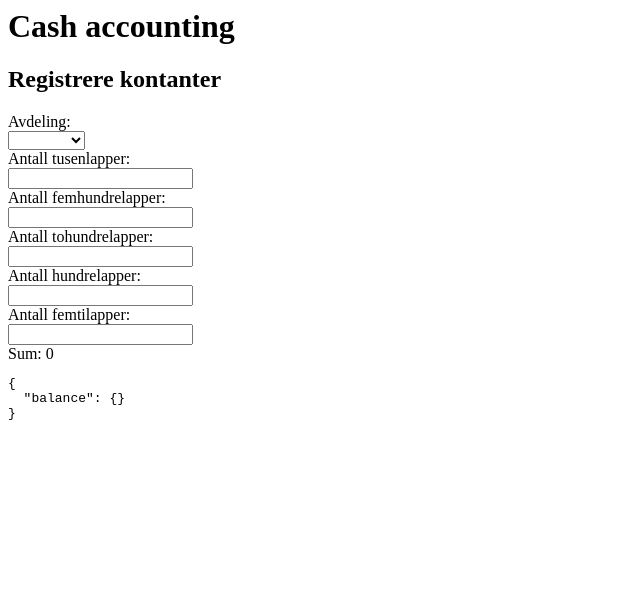
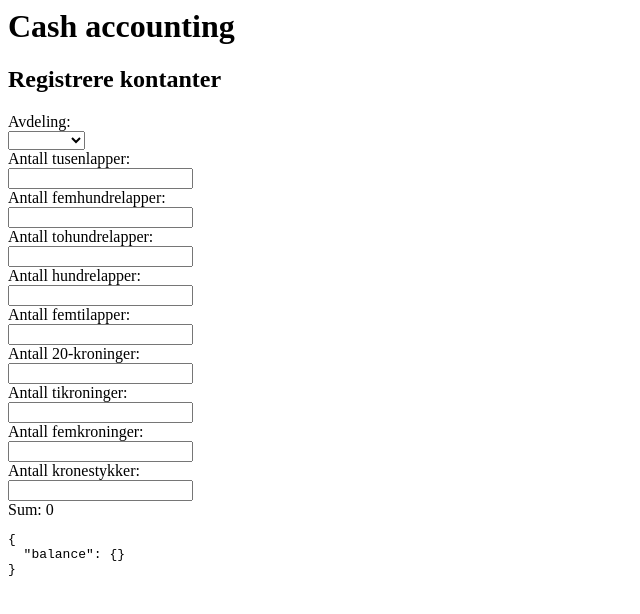
Before and after one commit to kristiania-pg6301-2024/pg6301-frontend-programming, a React (Vite) app in the folder client/: page / in a window 1280 px wide. Shown: the top 614 px of the page, without its empty margins (0-640 px from the left). Built offline with nearby package versions, Linux system fonts and the light colour scheme.

Commit message:
duplicate BillDenomination to CoinDenomination

```diff
--- a/client/src/components/settlement/newSettlementForm.jsx
+++ b/client/src/components/settlement/newSettlementForm.jsx
@@ -21,11 +21,47 @@ const BillDenominationTypes = {
         description: "femtilapper",
         value: 50
     },
-}
+};
+
+const CoinDenominationTypes = {
+    "kr20": {
+        description: "20-kroninger",
+        value: 20,
+    },
+    "kr10": {
+        description: "tikroninger",
+        value: 10
+    },
+    "kr5": {
+        description: "femkroninger",
+        value: 5
+    },
+    "kr1": {
+        description: "kronestykker",
+        value: 1
+    },
+};
 
 function BillCountInput({settlement, setSettlement, denomination}) {
     return <div>
         <div>Antall {BillDenominationTypes[denomination].description}:</div>
+        <input
+            type="number"
+            value={settlement.balance[denomination]?.count || ""}
+            onChange={(e) => setSettlement(old => ({
+                ...old,
+                balance: {
+                    ...old.balance,
+                    [denomination]: { count: e.target.value }
+                }
+            }))}
+        />
+    </div>;
+}
+
+function CoinCountInput({settlement, setSettlement, denomination}) {
+    return <div>
+        <div>Antall {CoinDenominationTypes[denomination].description}:</div>
         <input
             type="number"
             value={settlement.balance[denomination]?.count || ""}
@@ -45,6 +81,11 @@ function sumBalance(balance) {
     for (const denonimation in BillDenominationTypes) {
         if (balance[denonimation]?.count) {
             sum += balance[denonimation].count * BillDenominationTypes[denonimation].value;
+        }
+    }
+    for (const denonimation in CoinDenominationTypes) {
+        if (balance[denonimation]?.count) {
+            sum += balance[denonimation].count * CoinDenominationTypes[denonimation].value;
         }
     }
     return sum;
@@ -80,6 +121,14 @@ export function NewSettlementForm() {
                 denomination={d}
             />
         )}
+        {Object.keys(CoinDenominationTypes).map(d =>
+            <CoinCountInput
+                key={d}
+                settlement={settlement}
+                setSettlement={setSettlement}
+                denomination={d}
+            />
+        )}
         <div>
             Sum: {sum}
         </div>
```
